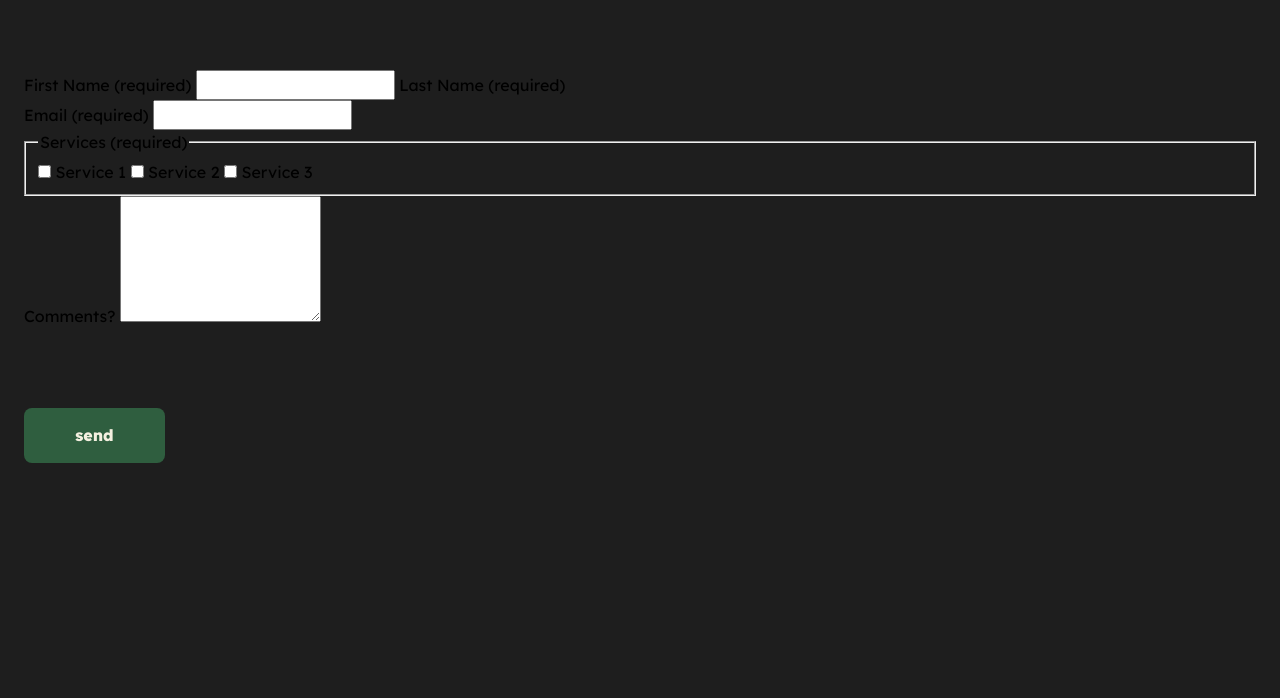
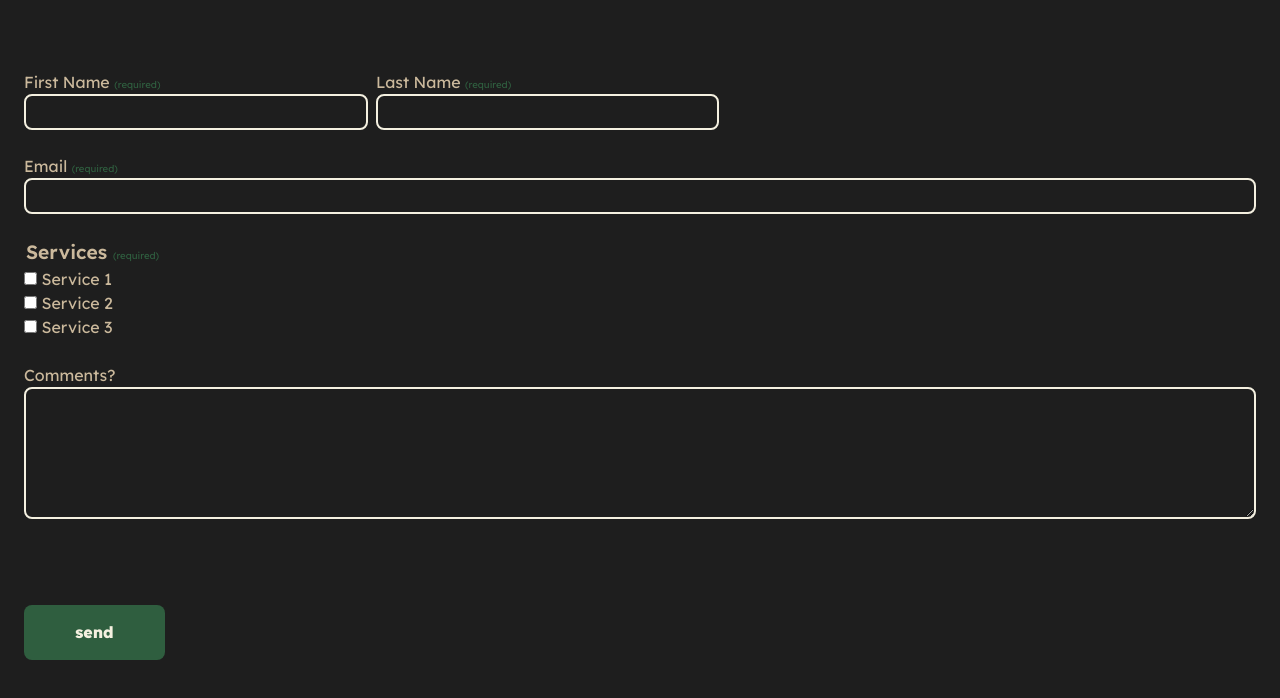
Before and after one commit to jacobcasas/castle-portfolio, a website built with Vite: page contact.html in a window 1280 px wide. Shown: the part 150-848 px from the top of the page. Before the commit the page ends 800 px from the top, so only its background shows below. Built offline with nearby package versions, Linux system fonts and the light colour scheme.

Commit message:
contact page pretty much done

```diff
--- a/contact.html
+++ b/contact.html
@@ -14,12 +14,19 @@
         <h1 class="text-primary">Contact Me</h1>
         <form class="inquiry-form" method="POST">
             <div class="name-field">
+                <div id="fn-wrapper">
                     <label for="first-name">First Name <span class="required">(required)</span></label>
                     <input type="text" name="first-name" required>
+                </div>
+                <div id="ln-wrapper">
                     <label for="last-name">Last Name <span class="required">(required)</span></label>
+                    <input type="text" name="last-name">
                 </div>
+            </div>
+            <div id="email-field">
                 <label for="email">Email <span class="required">(required)</span></label>
                 <input type="email" name="email" required>
+            </div>
             <fieldset>
                 <legend>Services <span class="required">(required)</span></legend>
                 <label>
@@ -35,8 +42,10 @@
                     Service 3
                 </label>
             </fieldset>
+            <div id="comment-field">
                <label for="comments">Comments?</label>
                 <textarea name="comments" id="comments" rows="5"></textarea>
+            </div>
         </form>
         <button class="button-primary | bg-accent text-primary border-radius-sm boldest" type="submit">send</button>
     </div>
--- a/src/css/pages/contact.css
+++ b/src/css/pages/contact.css
@@ -4,3 +4,59 @@
     flex-direction: column;
     gap: var(--spacing-10);
 }
+
+.inquiry-form {
+    display: flex;
+    flex-direction: column;
+    gap: var(--spacing-3);
+}
+
+.name-field {
+    display: flex;
+    gap: var(--spacing-1);
+}
+
+.name-field input {
+    width: 182px;
+}
+
+legend {
+    font-size: 1.2rem;
+    color: var(--color-gray-200);
+    font-weight: 600;
+}
+
+label {
+    font-size: 1rem;
+    color: var(--color-gray-200);
+}
+
+fieldset {
+    border: none;
+    display: flex;
+    flex-direction: column;
+    padding: 0;
+    margin: 0;
+    min-inline-size: auto;
+}
+
+input[type="text"],
+input[type="email"],
+textarea {
+    background-color: transparent;
+    color: var(--color-gray-50);
+    border: 2px solid var(--color-gray-50);
+    border-radius: var(--border-radius-sm);
+    padding: var(--spacing-half);
+    width: 100%;
+}
+
+textarea {
+    resize: vertical;
+}
+
+.required {
+    font-size: .6rem;
+    color: var(--color-accent);
+    font-weight: normal;
+}
```
Lines whose indentation alone changed are shown as unchanged.
